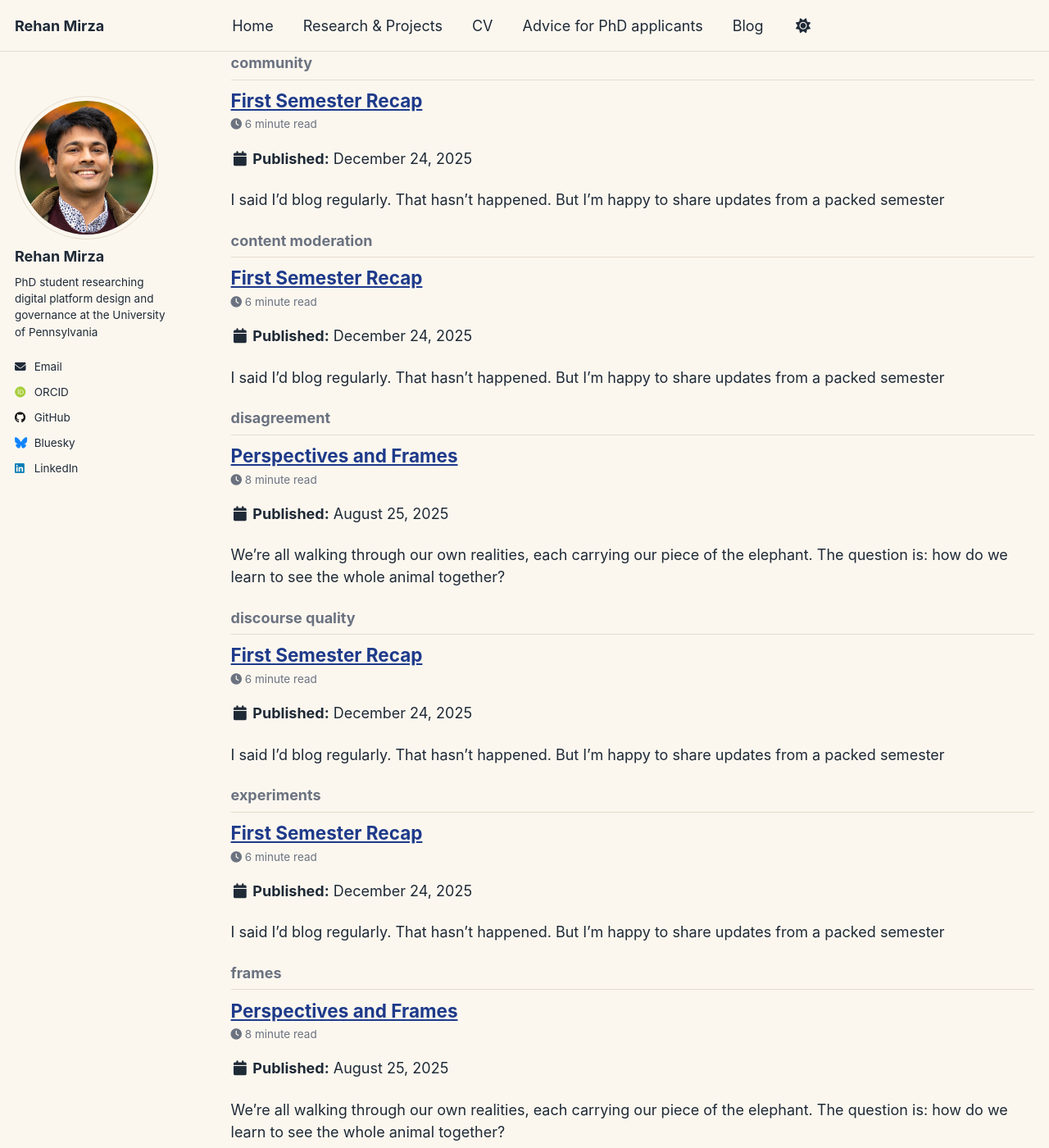
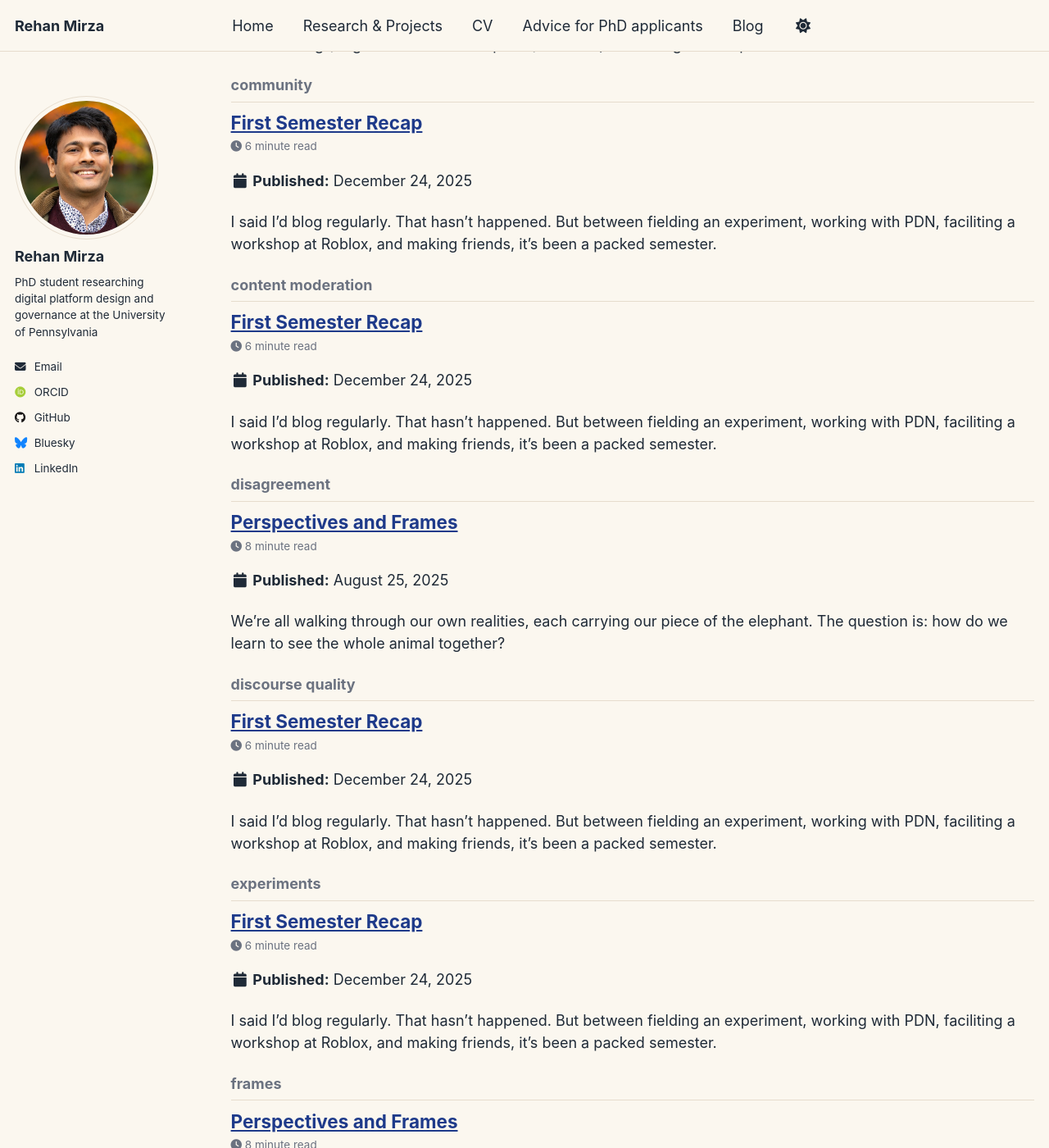
Before and after one commit to ramirza1/Rehan-Mirza, a Jekyll site: the page built from _pages/tag-archive.html, in a window 1280 px wide and 1400 px high, scrolled down 2440 px. Shown: the whole window at 82% size. Built offline with Jekyll 4.4.1, drawn with Linux system fonts in a browser that asks for light colours; some web fonts are replaced; a script that is not in the unit is left out; some of the changed text lies outside the part shown.

Commit message:
Blog edits

```diff
--- a/_posts/2025-12-23-first-semester-recap.md
+++ b/_posts/2025-12-23-first-semester-recap.md
@@ -7,7 +7,7 @@ last_modified_at: 2025-12-23 22:00:00 -0500
 author_profile: true
 comments: false
 tags: [PhD life, technology, research updates, experiments, prosocial design, content moderation, discourse quality, community]
-excerpt: "I said I'd blog regularly. That hasn't happened. But I'm happy to share updates from a packed semester"
+excerpt: "I said I'd blog regularly. That hasn't happened. But between fielding an experiment, working with PDN, faciliting a workshop at Roblox, and making friends, it's been a packed semester."
 ---
 
 My grand plans of keeping the blog regularly updated have fallen by the wayside. An initial target to write something every week quickly became once every two weeks, then once a month, then we're suddenly at the end of the semester and there have been no updates since August, aside from a new headshot photo. It's a very nice headshot, I have to admit.
```
